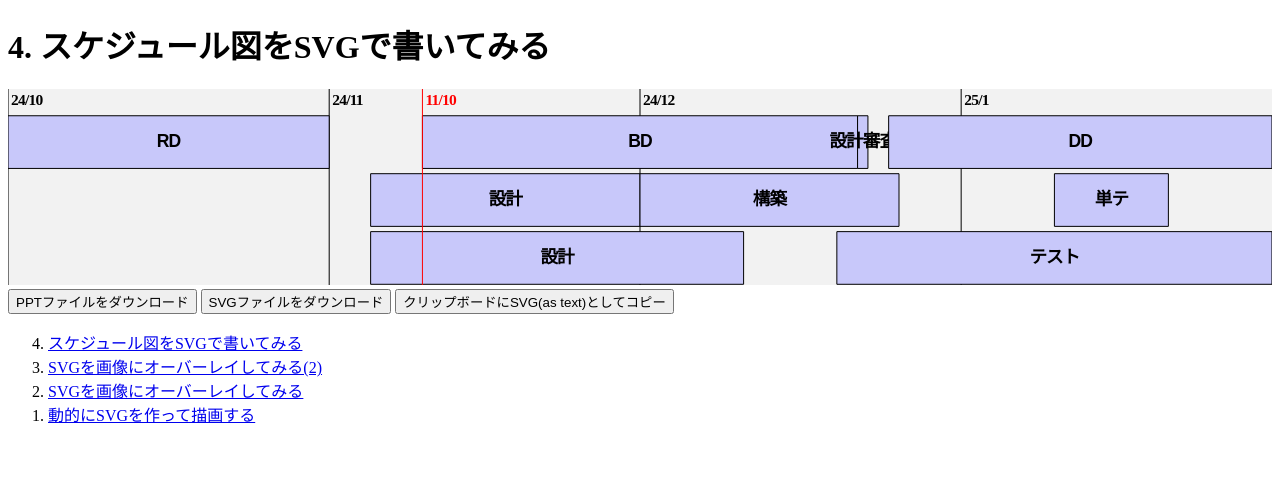
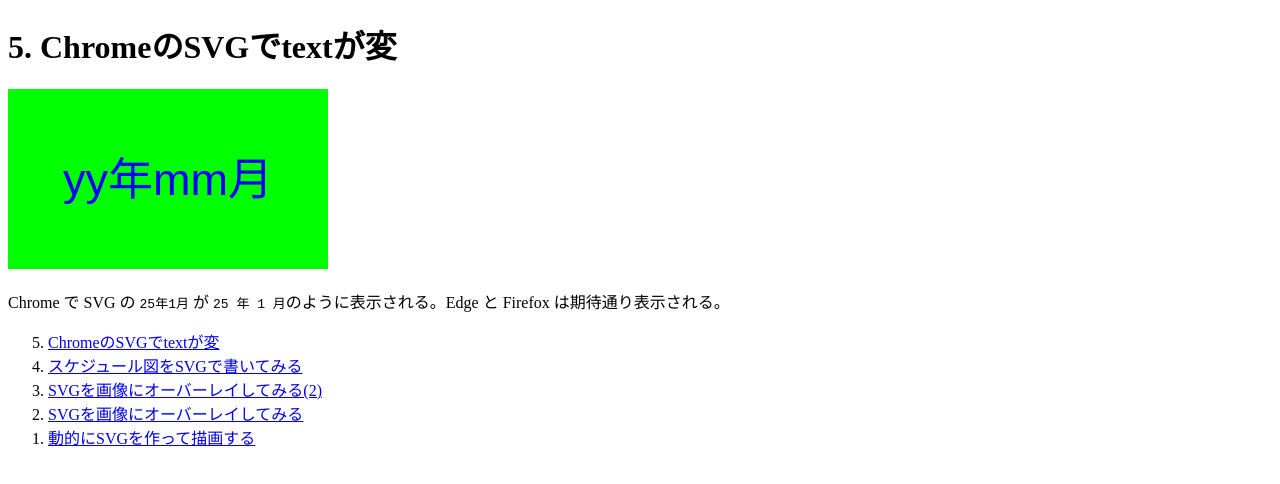
Before and after one commit to heiwa4126/react-svg, a React (Vite) app: page /#/ in a window 1280 px wide. Shown: the top 484 px of the page. Built offline with nearby package versions, Linux system fonts and the light colour scheme.

Commit message:
add App5

```diff
--- a/package.json
+++ b/package.json
@@ -25,7 +25,7 @@
 		"@types/react-dom": "^18.3.0",
 		"@types/react-router-dom": "^5.3.3",
 		"@vitejs/plugin-react-swc": "^3.7.1",
-		"typescript": "^5.6.2",
+		"typescript": "^5.6.3",
 		"vite": "^5.4.8"
 	}
 }
--- a/src/App.tsx
+++ b/src/App.tsx
@@ -4,18 +4,20 @@ import App1 from "./App1";
 import App2 from "./App2";
 import App3 from "./App3";
 import App4 from "./App4";
+import App5 from "./App5";
 
 function App() {
 	return (
 		<>
 			<Routes>
-				<Route path="/" element={<App4 />} />
-				<Route path="/index.html" element={<App4 />} />
+				<Route path="/" element={<App5 />} />
+				<Route path="/index.html" element={<App5 />} />
 				{/* ↑デフォルトアプリ */}
 				<Route path="/1" element={<App1 />} />
 				<Route path="/2" element={<App2 />} />
 				<Route path="/3" element={<App3 />} />
 				<Route path="/4" element={<App4 />} />
+				<Route path="/5" element={<App5 />} />
 			</Routes>
 			<Links />
 		</>
@@ -25,6 +27,9 @@ function App() {
 export function Links() {
 	return (
 		<ol reversed>
+			<li>
+				<Link to="/5">ChromeのSVGでtextが変</Link>
+			</li>
 			<li>
 				<Link to="/4">スケジュール図をSVGで書いてみる</Link>
 			</li>
--- /dev/null
+++ b/src/App5.tsx
@@ -0,0 +1,28 @@
+function App() {
+	return (
+		<>
+			<h1>5. ChromeのSVGでtextが変</h1>
+			<svg width="320" height="180">
+				<title>SVG Example 2</title>
+				<rect width="320" height="180" fill="#00ff00" />
+				<text
+					fontFamily="Arial"
+					fontSize={45}
+					textAnchor="middle"
+					fill="#0000ff"
+					x="160"
+					y="105.5"
+					style={{ fontKerning: "none" }}
+				>
+					yy年mm月
+				</text>
+			</svg>
+			<p>
+				Chrome で SVG の <code>25年1月</code> が <code>25 年 1 月</code>のように表示される。Edge と
+				Firefox は期待通り表示される。
+			</p>
+		</>
+	);
+}
+
+export default App;
```
Also changed, not shown: 2 other files (tests, documents, lock files or other folders).
